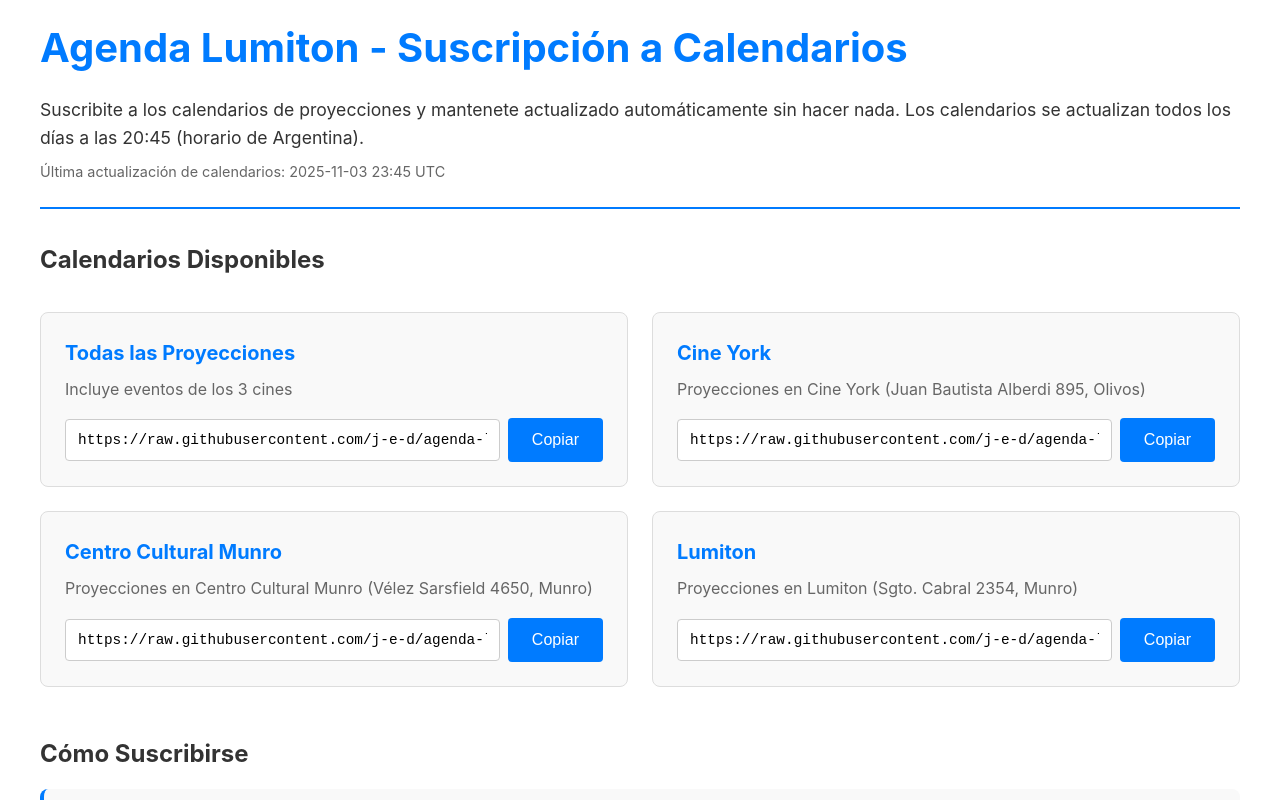
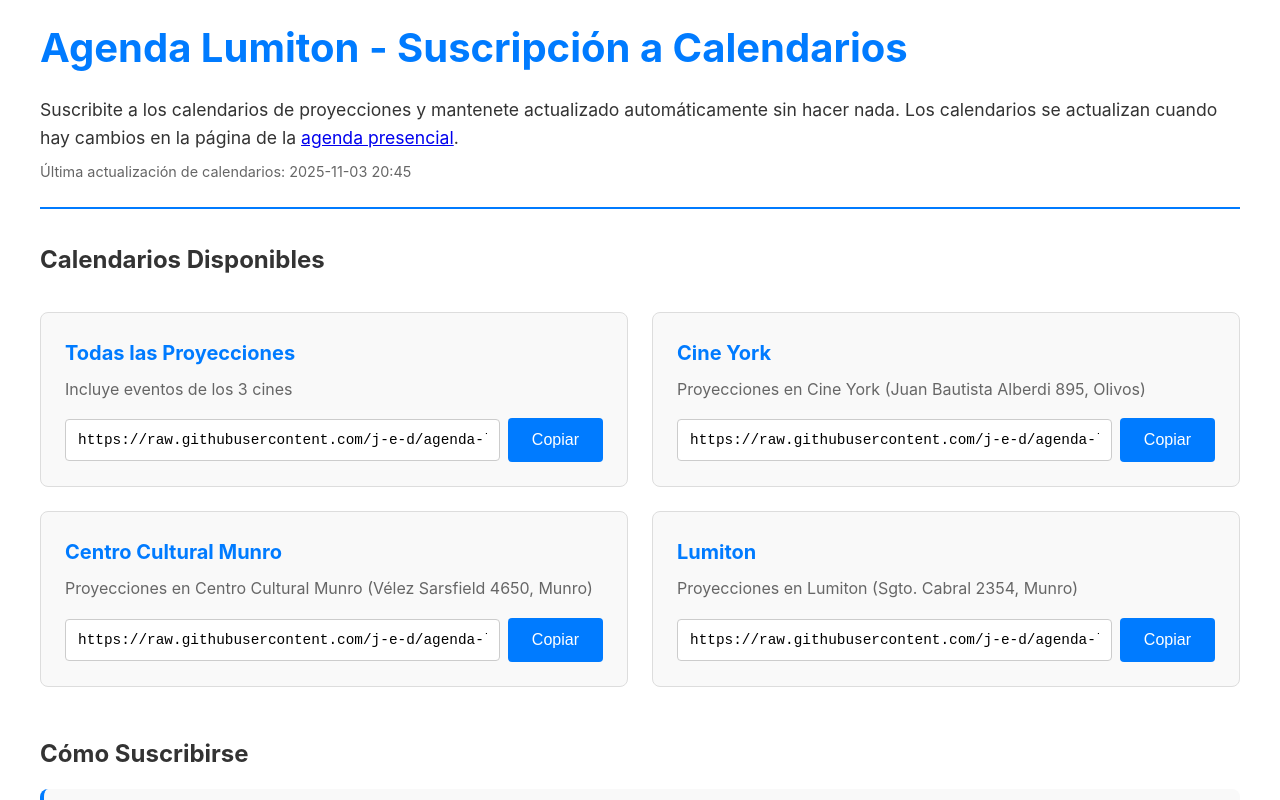
Before and after one commit to j-e-d/agenda-lumiton, a plain HTML site: page docs/index.html in a window 1280 px wide. Shown: the top 800 px of the page. Drawn offline with Linux system fonts and the light colour scheme.

Commit message:
Show argentine time in html

```diff
--- a/docs/index.html
+++ b/docs/index.html
@@ -231,12 +231,12 @@
     <h1>Agenda Lumiton - Suscripción a Calendarios</h1>
     <p class="intro">
       Suscribite a los calendarios de proyecciones y mantenete actualizado
-      automáticamente sin hacer nada. Los calendarios se actualizan todos
-      los días a las 20:45 (horario de Argentina).
+      automáticamente sin hacer nada. Los calendarios se actualizan cuando
+      hay cambios en la página de la <a href="https://lumiton.ar/agenda-presencial/" target="_blank" rel="noopener">agenda presencial</a>.
     </p>
     <p class="last-update">
       Última actualización de calendarios:
-      <time datetime="2025-11-03T23:45:44Z">2025-11-03 23:45 UTC</time>
+      <time datetime="2025-11-03T23:45:44Z">2025-11-03 20:45</time>
     </p>
   </header>
 
```
Also changed, not shown: 1 other file.
